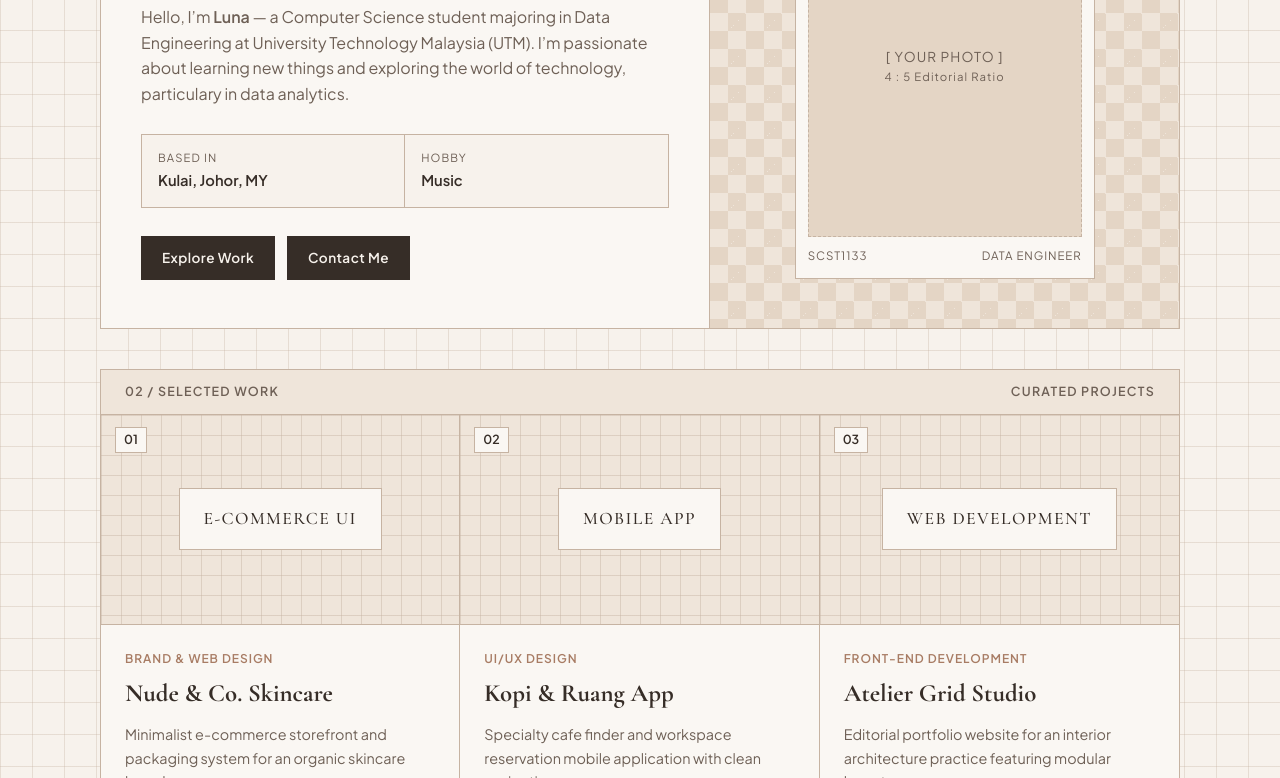
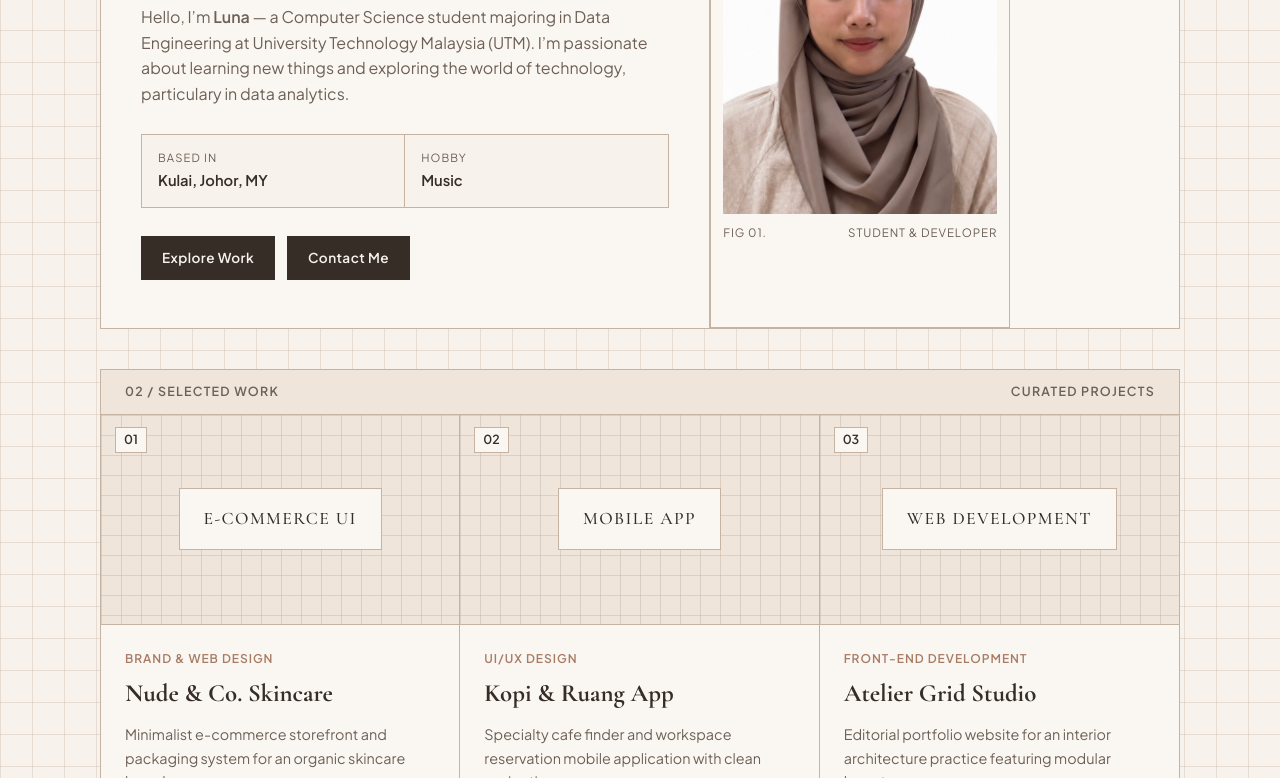
Before and after one commit to lunakharisma/lunakharisma.github.io, a plain HTML site: page index.html in a window 1280 px wide. Shown: the part 322-1100 px from the top of the page. Drawn offline with nearby package versions, Linux system fonts and the light colour scheme.

Commit message:
Update index.html

```diff
--- a/index.html
+++ b/index.html
@@ -72,17 +72,16 @@
 </dialog>
         </div>
   </div>
-        <div class="about-visual checkered-bg">
-          <div class="portrait-frame">
-            <div class="portrait-placeholder">
-              <span>[ YOUR PHOTO ]</span>
-              <small>4 : 5 Editorial Ratio</small>
-            </div>
-            <div class="portrait-caption">
-              <span>SCST1133</span>
-              <span>DATA ENGINEER</span>
-            </div>
-          </div>
+       <!-- KOD SELEPAS LETAK GAMBAR -->
+<div class="portrait-frame">
+  <div class="portrait-img-box">
+    <img src="gambar.PNG" alt="Luna Kharisma" style="width: 100%; height: 100%; object-fit: cover; display: block;" />
+  </div>
+  <div class="portrait-caption">
+    <span>FIG 01.</span>
+    <span>STUDENT &amp; DEVELOPER</span>
+  </div>
+</div>
         </div>
       </div>
     </section>
```
